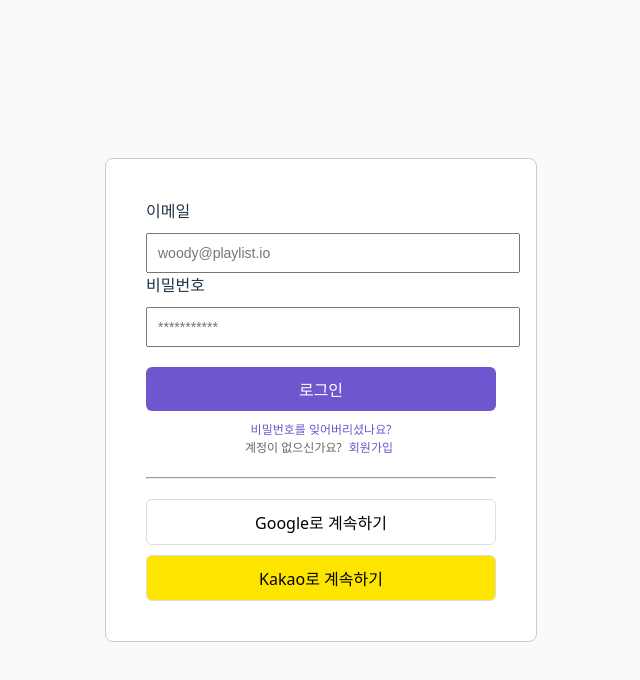
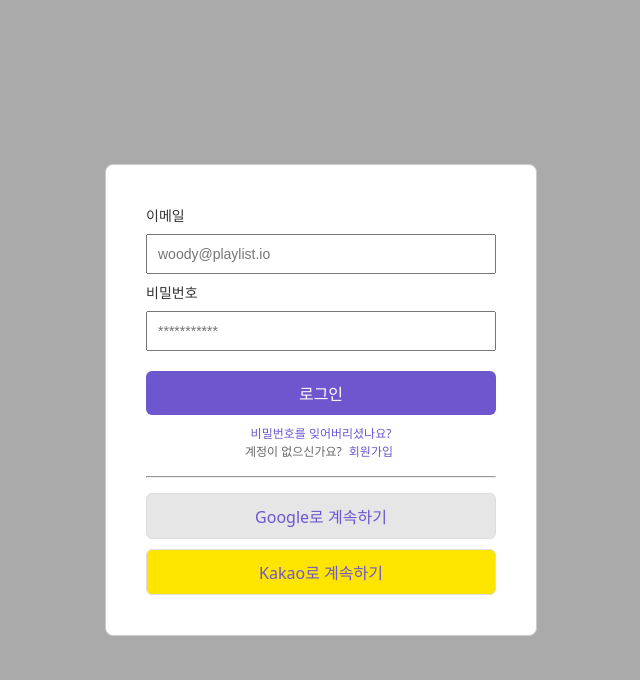
Before and after one commit to codeit-part4/moduPlayList-front, a React (Vite) app: page / in a window 1280 px wide. Shown: the top 680 px of the page, without its empty margins (319-959 px from the left). Built offline with nearby package versions, Linux system fonts and the light colour scheme.

Commit message:
Feat: LoginForm 수정

```diff
--- a/src/components/LoginForm.tsx
+++ b/src/components/LoginForm.tsx
@@ -9,7 +9,7 @@ const LoginContainer = styled.div`
     align-items: center;
     min-height: 100vh;
     width: 100vw; /* 가로 전체 차지 */
-    background-color: #fafafa;
+    background-color: #AAAAAA;
     overflow-x: hidden; /* 가로 스크롤 방지 (선택사항) */
 `;
 
@@ -21,11 +21,25 @@ const LoginBox = styled.div`
     background-color: white;
 `;
 
+const StyledLabel = styled.label`
+    display: block;
+    color: #333; /* 라벨 텍스트 색상 */
+    font-size: 14px;
+    font-weight: 600; /* 글자 두께 */
+    margin-bottom: 8px; /* 라벨과 입력창 사이의 간격 */
+
+    /* 첫 번째 라벨을 제외한 나머지 라벨에 위쪽 여백 추가 */
+    &:not(:first-child) {
+        margin-top: 8px;
+    }
+`;
+
 const Input = styled.input`
     width: 100%;
     padding: 10px;
-    margin-top: 10px;
     font-size: 14px;
+    color: #333;
+    box-sizing: border-box;
 `;
 
 const LoginButton = styled.button`
@@ -63,6 +77,7 @@ const SocialButton = styled.button<{ bgColor?: string }>`
     justify-content: center;
     background-color: ${({ bgColor }) => bgColor || '#fff'};
     cursor: pointer;
+    color: #6e56cf;
 `;
 
 const LoginForm: React.FC = () => {
@@ -94,9 +109,9 @@ const LoginForm: React.FC = () => {
     <LoginContainer>
         <LoginBox>
         <form onSubmit={handleLogin}>
-            <label>이메일</label>
+            <StyledLabel>이메일</StyledLabel>
             <Input type="email" placeholder="woody@playlist.io" value={email} onChange={e => setEmail(e.target.value)} required />
-            <label>비밀번호</label>
+            <StyledLabel>비밀번호</StyledLabel>
             <Input type="password" placeholder="***********" value={password} onChange={e => setPassword(e.target.value)} required />
             <LoginButton type="submit">로그인</LoginButton>
         </form>
@@ -109,9 +124,9 @@ const LoginForm: React.FC = () => {
             </div>
         </TextLink>
 
-        <hr style={{ margin: '20px 0' }} />
+        <hr style={{ margin: '15px 0' }} />
 
-        <SocialButton>
+        <SocialButton bgColor="#E6E6E6">
             Google로 계속하기
         </SocialButton>
         <SocialButton bgColor="#fee500">
```
